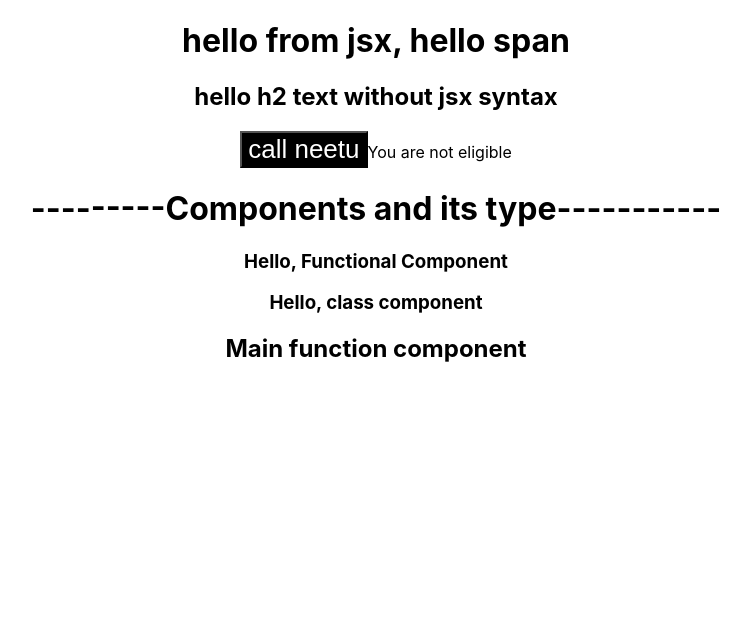
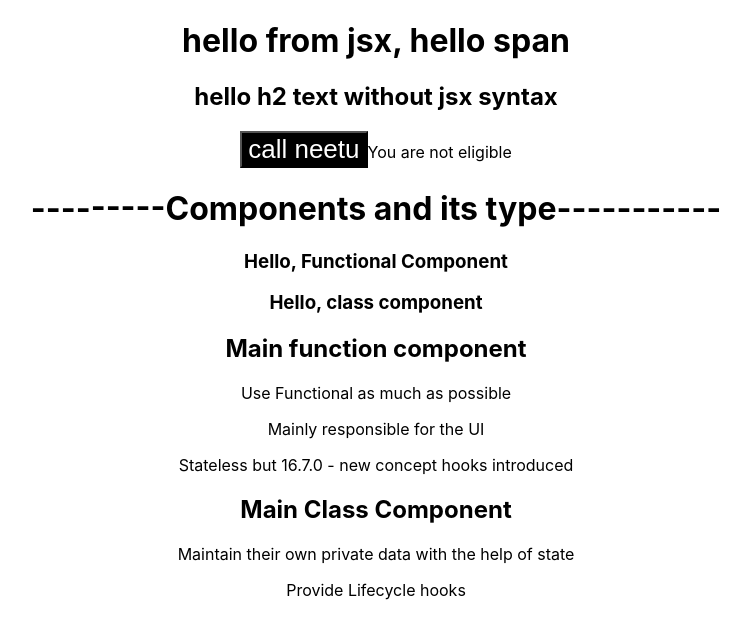
Before and after one commit to neetugond/react-revision, a React (Vite) app in the folder state-mgmt-one/: page / in a window 1280 px wide. Shown: the top 638 px of the page, without its empty margins (264-1014 px from the left). Built offline with nearby package versions, Linux system fonts and the light colour scheme.

Commit message:
class component

```diff
--- a/state-mgmt-one/src/App.jsx
+++ b/state-mgmt-one/src/App.jsx
@@ -2,8 +2,8 @@ import React from 'react'
 import './App.css'
 import JsAndjsx from './JsAndjsx'
 import {FunctionalC, ClassComponent} from './FunctionalClass'
-import { FunctionComponent } from './FunctionComponent'
-
+import { FunctionComponent} from './FunctionComponent'
+import ClassComponentMain from './ClassComponentMain'
 
 function App() {
 
@@ -13,6 +13,7 @@ function App() {
       <FunctionalC></FunctionalC>
       <ClassComponent></ClassComponent>
       <FunctionComponent></FunctionComponent>
+      <ClassComponentMain></ClassComponentMain>
     </div>
 
   )
--- /dev/null
+++ b/state-mgmt-one/src/ClassComponentMain.jsx
@@ -0,0 +1,15 @@
+import React from 'react';
+
+ class ClassComponentMain extends React.Component{
+    render() {
+        return (
+            <div>
+                <h2>Main Class Component</h2>
+                <p>Maintain their own private data with the help of state</p>
+                <p>Provide Lifecycle hooks</p>
+            </div>
+        )
+    }
+}
+
+export default ClassComponentMain
--- a/state-mgmt-one/src/FunctionComponent.jsx
+++ b/state-mgmt-one/src/FunctionComponent.jsx
@@ -5,6 +5,10 @@ export const FunctionComponent=()=> {
     return (
         <div>
             <h2>Main function component</h2>
+            <p> Use Functional as much as possible</p>
+            <p>Mainly responsible for the UI</p>
+            <p>Stateless but 16.7.0 - new concept hooks introduced</p>
+
         </div>
     )
 
```
